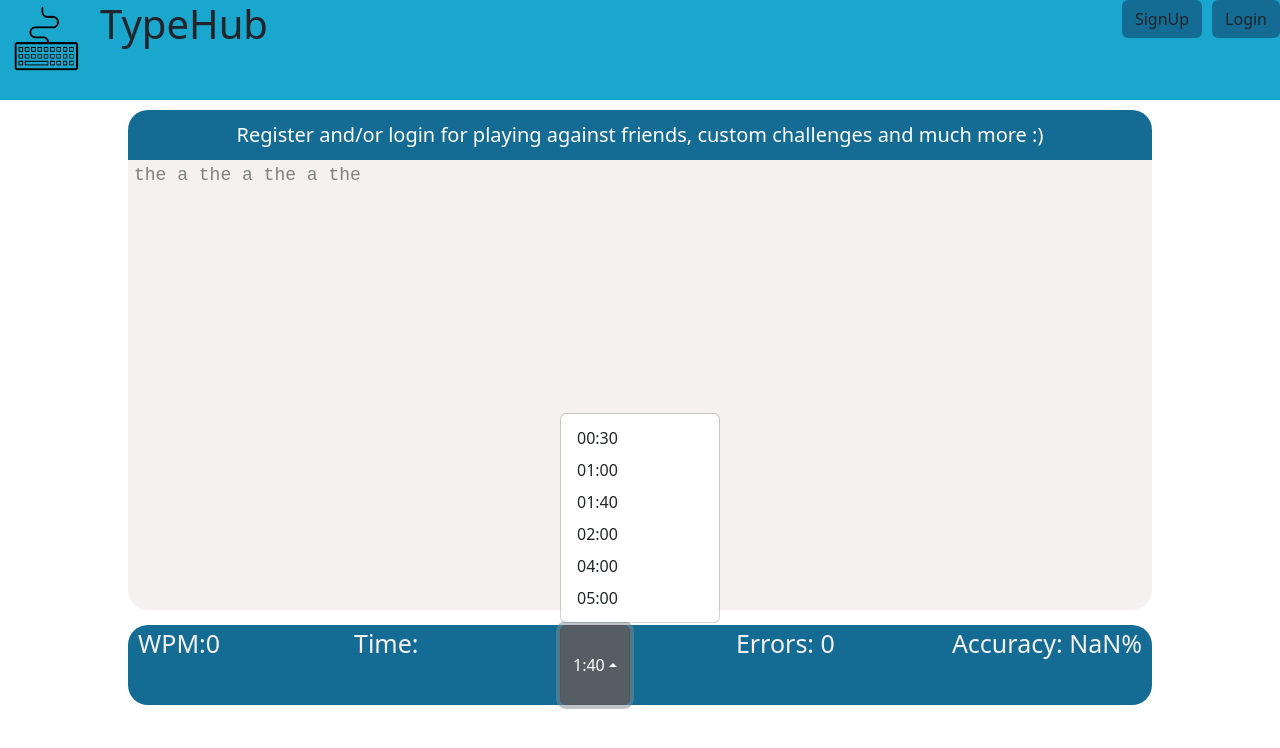
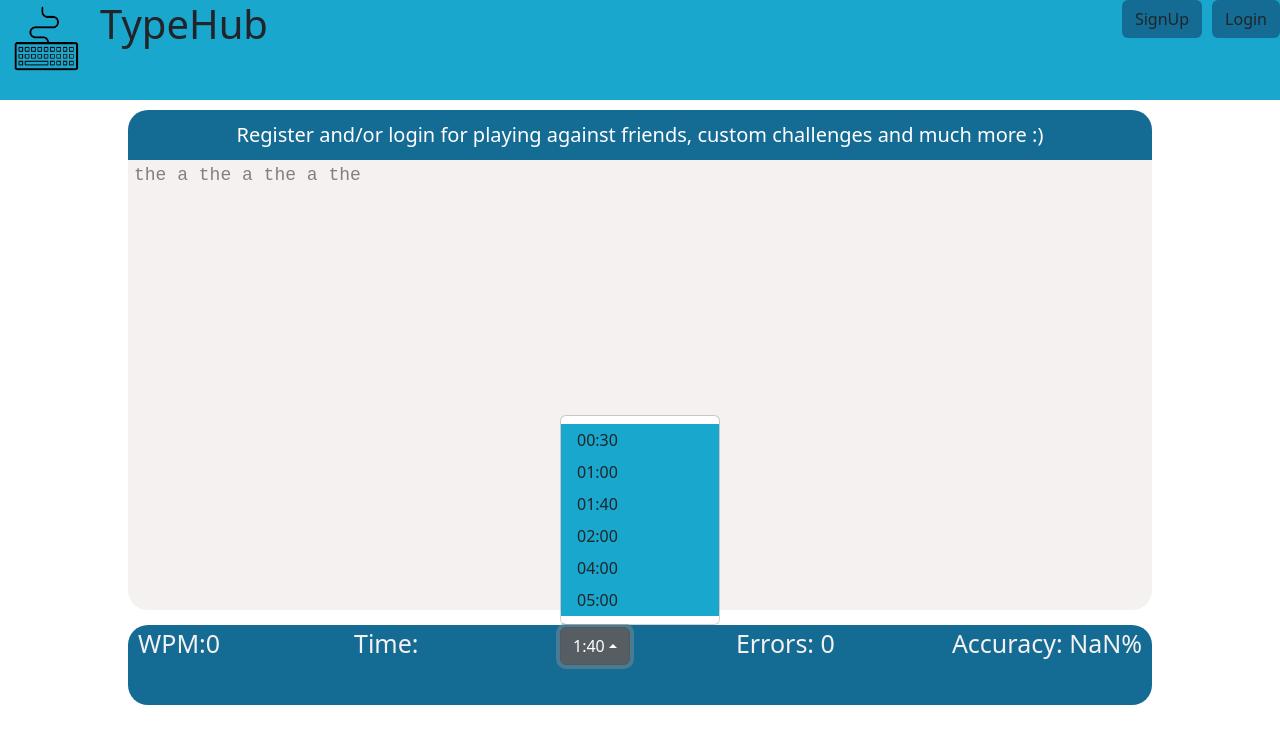
Before and after one commit to ArchitKB/TypeHub, a React (Create React App) app: page /guest in a window 1280 px wide. Both pictures are taken after a click on the button "1:40". Shown: the top 748 px of the page. Built offline with nearby package versions, Linux system fonts and the light colour scheme.

Commit message:
made changes to the popup button

```diff
--- a/src/Components/Displayer.js
+++ b/src/Components/Displayer.js
@@ -1,6 +1,7 @@
 import React, { useState, useEffect } from "react";
 import "bootstrap";
 import "bootstrap/dist/css/bootstrap.min.css";
+import "./login.css"
 import {
   Dropdown,
   ButtonGroup,
@@ -107,6 +108,7 @@
   }
 
   return (
+    <div className="popup-button">
     <DropdownButton
       as={ButtonGroup}
       key={"up"}
@@ -120,7 +122,7 @@
         Math.floor(seconds / 10) +
         (seconds % 10)
       }
-    >
+    > <div className="popup">
       <Dropdown.Item eventKey="1" time="30" onClick={modifyTimer}>
         00:30
       </Dropdown.Item>
@@ -139,7 +141,9 @@
       <Dropdown.Item eventKey="6" time="300" onClick={modifyTimer}>
         05:00
       </Dropdown.Item>
+      </div>
     </DropdownButton>
+    </div>
   );
 }
 
--- a/src/Components/login.css
+++ b/src/Components/login.css
@@ -16,3 +16,12 @@
 .btn{
   background-color: #146C94;
 }
+.popup{
+    background-color: #19A7CE;
+}
+.popup:hover{
+    background-color: #146C94;
+}
+.popup-button{
+    text-align: top;
+}
```
